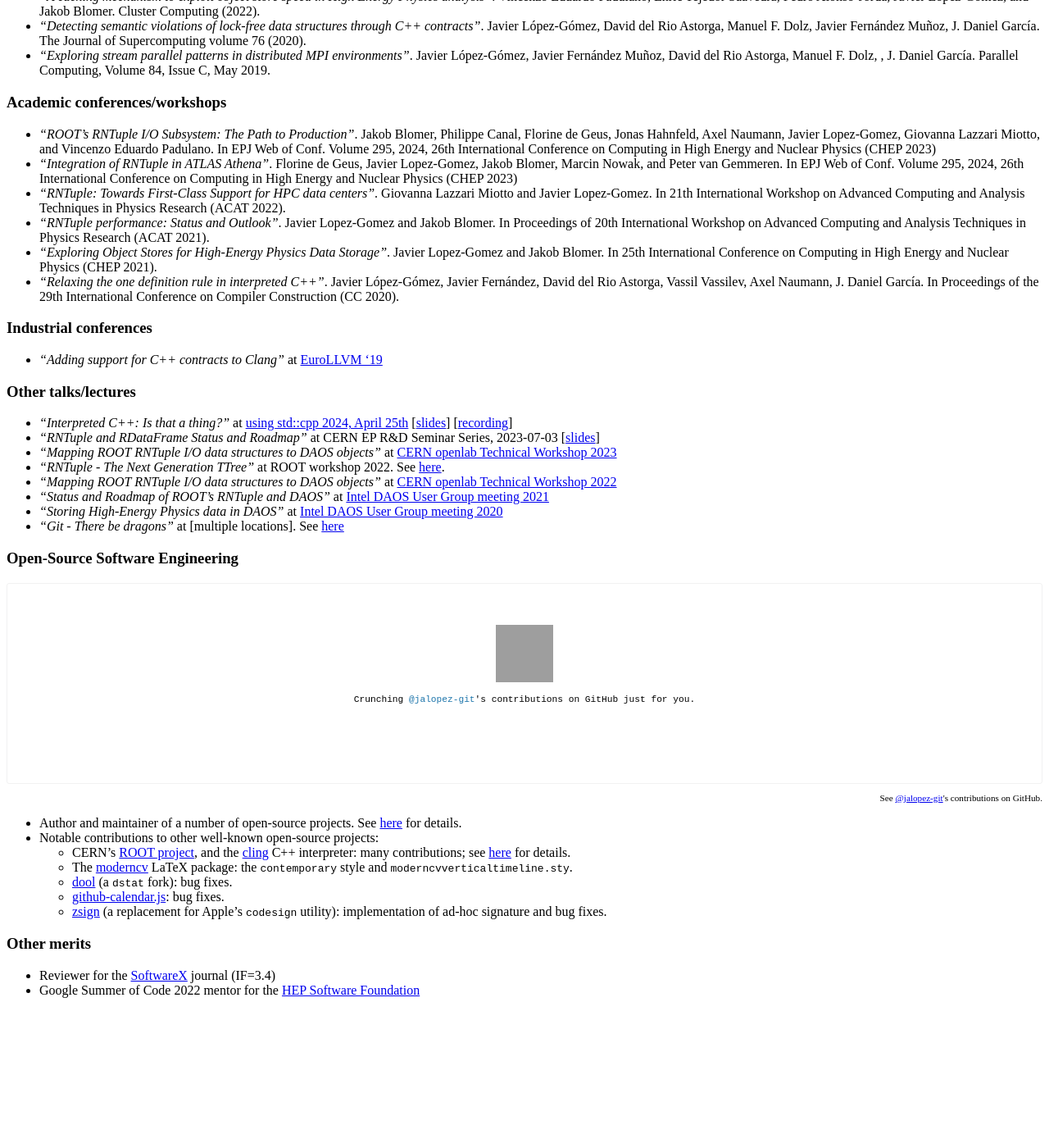
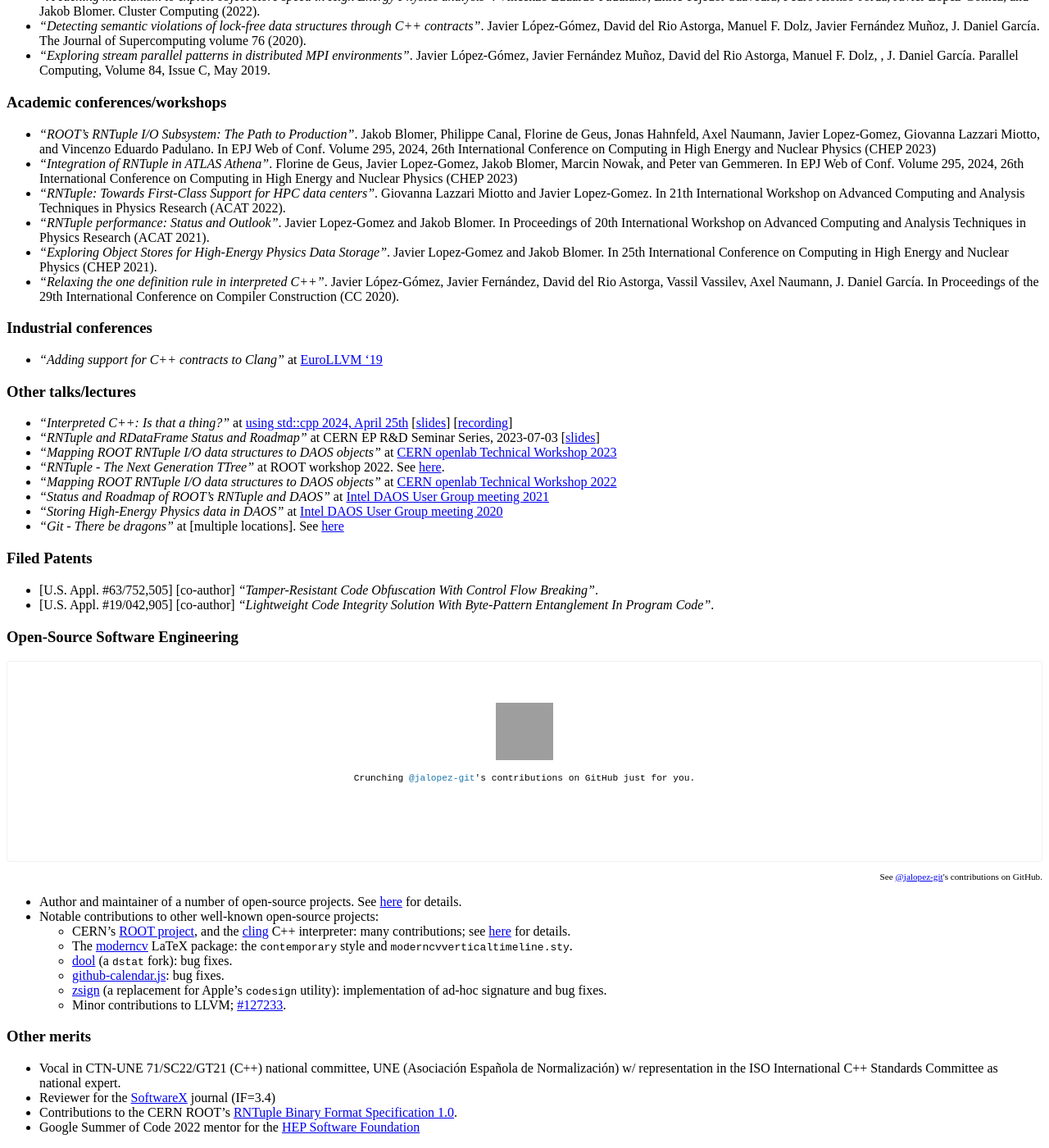
Before and after one commit to jalopezg-git/jalopezg-git.github.io, a Jekyll site: the page built from publications.md, in a window 1280 px wide and 1400 px high, scrolled down 649 px. Shown: the whole window at 82% size. Built offline with Jekyll 4.4.1, drawn with Linux system fonts in a browser that asks for light colours; Markdown is read by kramdown in place of the engine named in the settings; before the commit the page ends 1882 px from its top, so only the background shows below that; grey boxes are pictures that could not be loaded.

Commit message:
[about][publications] Update as of Feb 2025

```diff
--- a/publications.md
+++ b/publications.md
@@ -49,6 +49,11 @@ In Proceedings of the 29th International Conference on Compiler Construction (CC
 - _"Storing High-Energy Physics data in DAOS"_ at [Intel DAOS User Group meeting 2020](https://daosio.atlassian.net/wiki/spaces/DC/pages/4866835353/DUG20)
 - _"Git - There be dragons"_ at [multiple locations].  See [here](https://github.com/jalopezg-git/Git_There-Be-Dragons)
 
+### Filed Patents
+
+- [U.S. Appl. #63/752,505] [co-author] _"Tamper-Resistant Code Obfuscation With Control Flow Breaking"_.
+- [U.S. Appl. #19/042,905] [co-author] _"Lightweight Code Integrity Solution With Byte-Pattern Entanglement In Program Code"_.
+
 ### Open-Source Software Engineering
 <script crossorigin src="/public/js/github-calendar.min.js"></script>
 <link rel="stylesheet" href="/public/css/github-calendar-responsive.css"/>
@@ -69,7 +74,10 @@ In Proceedings of the 29th International Conference on Compiler Construction (CC
   - [dool](https://github.com/scottchiefbaker/dool) (a `dstat` fork): bug fixes.
   - [github-calendar.js](https://github.com/Bloggify/github-calendar/): bug fixes.
   - [zsign](https://github.com/zhlynn/zsign/) (a replacement for Apple's `codesign` utility): implementation of ad-hoc signature and bug fixes.
+  - Minor contributions to LLVM; [#127233](https://github.com/llvm/llvm-project/pull/127233).
 
 ### Other merits
+- Vocal in CTN-UNE 71/SC22/GT21 (C++) national committee, UNE (Asociación Española de Normalización) w/ representation in the ISO International C++ Standards Committee as national expert.
 - Reviewer for the [SoftwareX](https://www.sciencedirect.com/journal/softwarex) journal (IF=3.4)
+- Contributions to the CERN ROOT's [RNTuple Binary Format Specification 1.0](http://cds.cern.ch/record/2923186/files/CERN-OPEN-2025-001.pdf?version=1).
 - Google Summer of Code 2022 mentor for the [HEP Software Foundation](https://hepsoftwarefoundation.org/activities/gsoc.html)
```
Also changed, not shown: about.md (+1 -1 lines).
